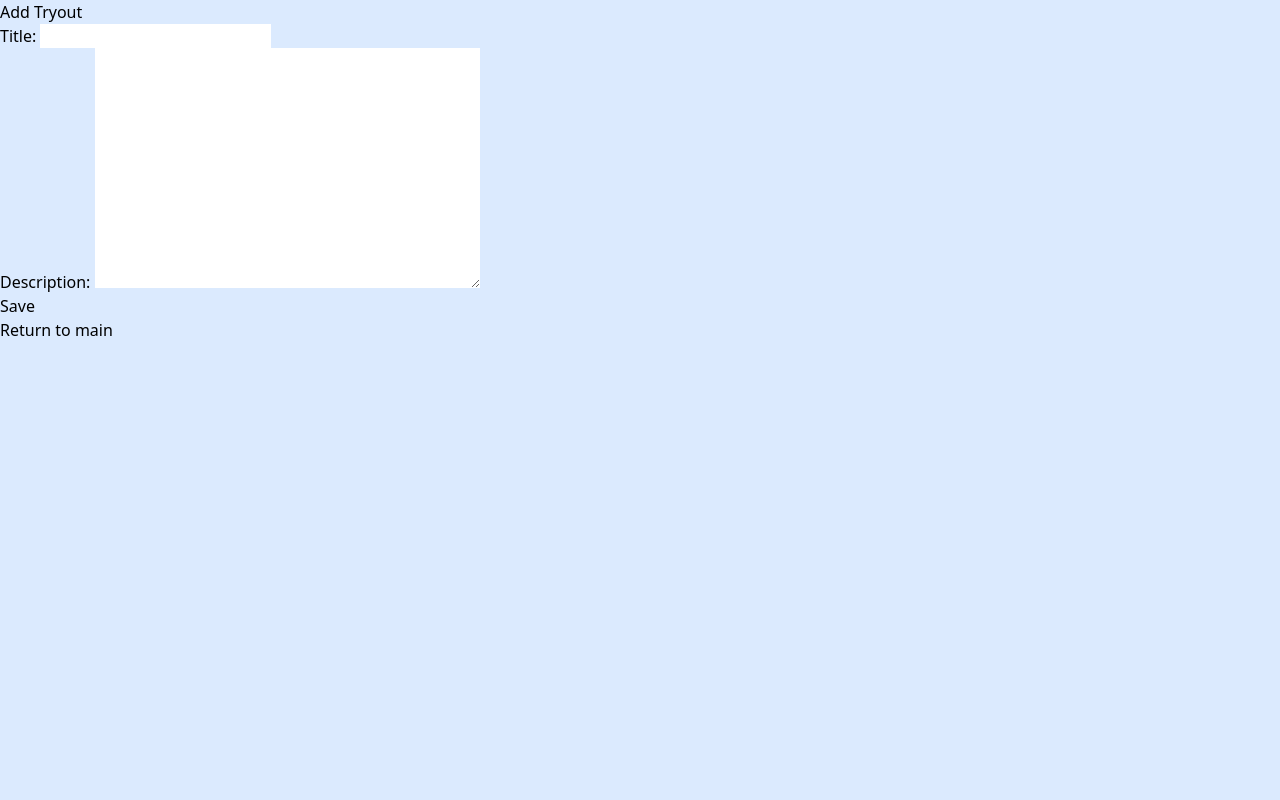
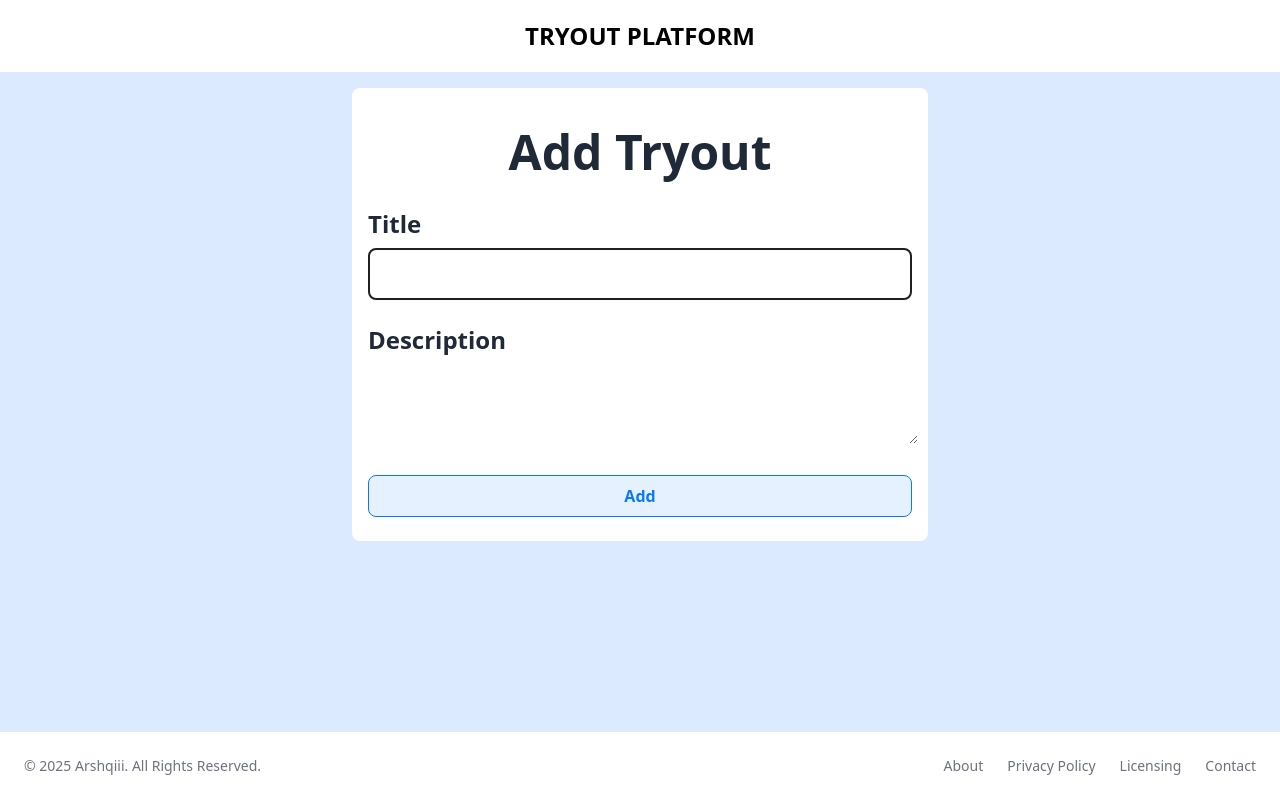
Before and after one commit to arshqiii/Tugas-OPREC-RISTEK-WebDev, a Django app: page /create-tryout/ in a window 1280 px wide. Run offline with Django 5.2, Linux system fonts and the light colour scheme; some libraries are stand-ins or nearby versions.

Commit message:
styled add edit tryout form

```diff
--- a/main/templates/addTryout/index.html
+++ b/main/templates/addTryout/index.html
@@ -5,15 +5,61 @@
 {% endblock meta %}
 
 {% block content %}
-<body>
-    <h1>Add Tryout</h1>
+{% include 'navbar.html' %}
+<div class="h-fit flex flex-col">
+    <div class="container mx-auto mt-10 px-4 py-4 mt-4 max-w-xl bg-white rounded-lg">
+        <h1 class="mt-6 text-center text-black text-5xl font-extrabold text-gray-800 mb-8">Add Tryout</h1>
+        <form method="POST" class="space-y-6">
+            {% csrf_token %}
+            {% for field in form %}
+            <div class="flex flex-col">
+                <label for="{{ field.id_for_label }}" class="mb-2 font-semibold text-gray-800 text-2xl">
+                    {{ field.label }}
+                </label>
+                <div class="w-full text-2xl rounded-lg">
+                    {{ field }}
+                </div>
+                {% if field.help_text %}
+                <p class="mt-1 text-sm text-gray-100">{{ field.help_text }}</p>
+                {% endif %}
+                {% for error in field.errors %}
+                <p class="mt-1 text-sm text-blue-600">{{ error }}</p>
+                {% endfor %}
+            </div>
+            {% endfor %}
+            <div class="flex justify-center mt-6 pb-2">
+                <button type="submit"
+                    class="group relative w-full bg-[#0b79f7] hover:bg-opacity-100 hover:text-white bg-opacity-10 text-[#0b79f7] border border-[#0b79f7] font-bold py-2 px-4 rounded-lg transition duration-300 ease-in-out transform flex-row space-x-2 flex items-center justify-center">
+                    Add
+                </button>
+            </div>
+        </form>
+    </div>
+    <style>
+        input, select {
+            border-width: 2px;
+            border-color: #202020;
+            background-color: white;
+            color: black;
+            width: 100%;
+            padding: 0.5rem 0.75rem;
+            border-radius: 0.5rem;
+            appearance: none;
+            outline: none;
+            font-size: 0.875rem;
+        }
 
-    <form method="POST">
-        {% csrf_token %}
-        {{ form.as_p }}
-        <button type="submit">Save</button>
-    </form>
+        input:focus, select:focus {
+            border-color: #0b79f7;
+            box-shadow: 0 0 0 3px rgba(11, 121, 247, 0.5);
+        }
 
-    <a href="{% url 'main:show_main' %}"><button>Return to main</button></a>
-</body>
+        textarea {
+            max-height: 80px;
+            max-width: 550px;
+            resize: horizontal;
+        }
+    </style>
+</div>
+{% include 'footer.html' %}
 {% endblock %}
--- a/main/templates/detailTryout/index.html
+++ b/main/templates/detailTryout/index.html
@@ -25,6 +25,8 @@
         {% endfor %}
     </ul>
     {% if tryout.status == False  %}
+    <a href="{% url 'main:tryout_edit' tryout.id %}">Edit Tryout</a>
+    <a href="{% url 'main:tryout_delete' tryout.id %}">Delete Tryout</a>
     <a href="{% url 'main:question_create' tryout.id %}">Add Question</a>
     {% endif %}
     <br>
--- a/templates/navbar.html
+++ b/templates/navbar.html
@@ -1,5 +1,5 @@
 <nav class="w-full bg-white border-gray-200 dark:bg-gray-900 rounded-xs">
 <div class=" text-center p-5">
-    <span class="self-center font-extrabold text-2xl font-semibold whitespace-nowrap dark:text-white">TRYOUT-IN</span>
+    <span class="self-center font-extrabold text-2xl font-semibold whitespace-nowrap dark:text-white">TRYOUT PLATFORM</span>
 </div>
 </nav>
```
Also changed, not shown: main/templates/editTryout/index.html (+63 -17 lines).
